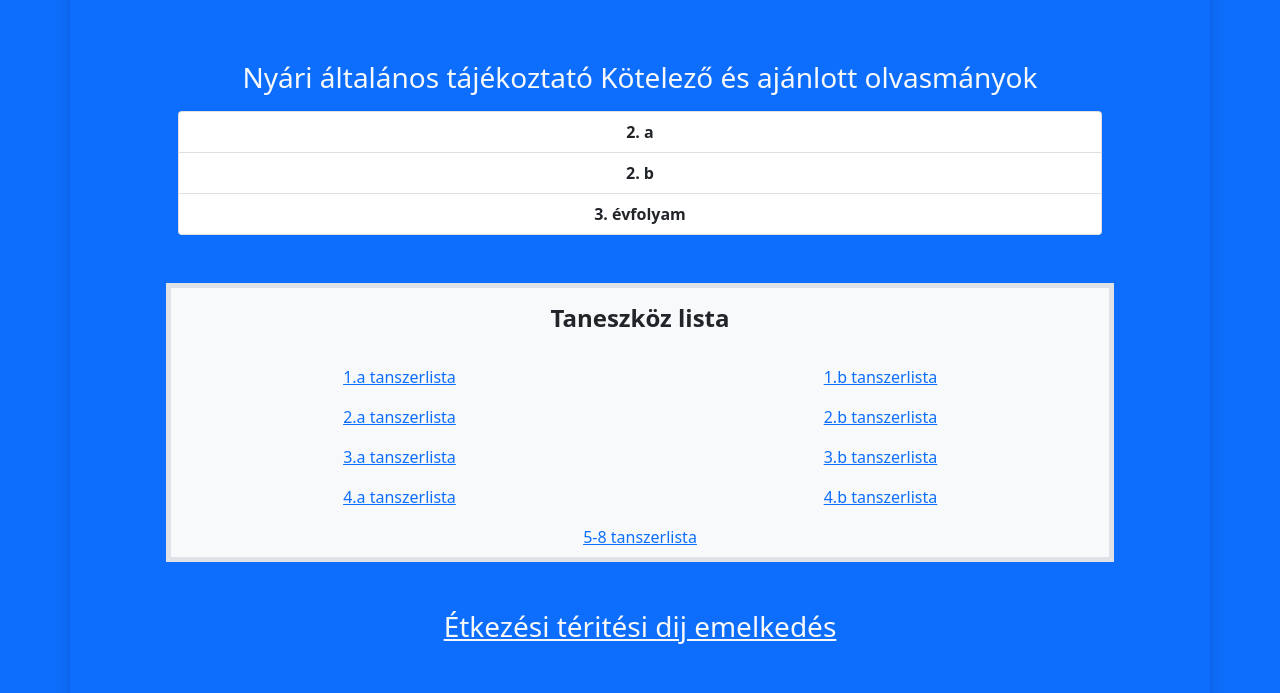
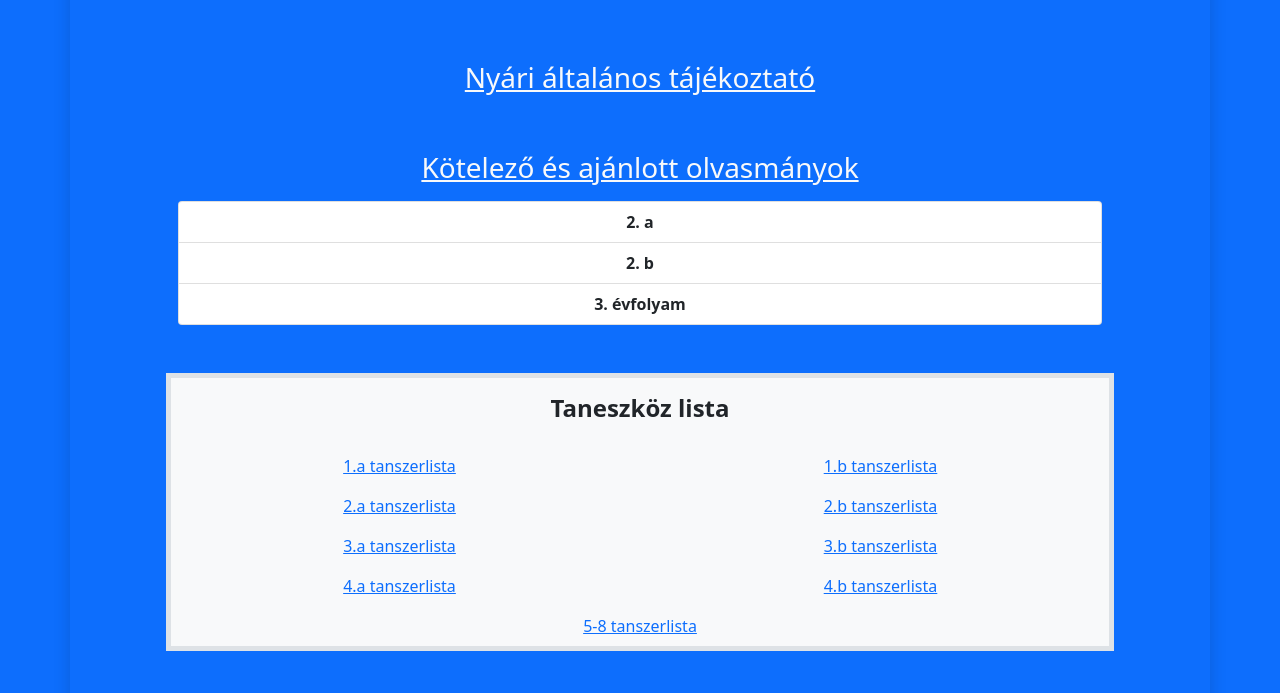
Before and after one commit to bhunor97/Arany-Janos-Altalanos-Iskola, a plain HTML site: page main/index.html in a window 1280 px wide. Shown: the part 1492-2185 px from the top of the page. Drawn offline with nearby package versions, Linux system fonts and the light colour scheme.

Commit message:
"nyári ált. tájékoztató" + "köteleő olvasm." - links added

```diff
--- a/main/index.html
+++ b/main/index.html
@@ -497,8 +497,26 @@
         <!-- bejegyzés_3 -->
         <div class="container text-light fw-bold pt-5">
           <article class="h3">
-            Nyári általános tájékoztató Kötelező és ajánlott olvasmányok
+            <a
+              class="h3 text-light"
+              target="blank"
+              href="../dokumentumok/nyári_tájékoztató/nyári_tájékoztató_általános_2021. nyár(2).pdf"
+            >
+              Nyári általános tájékoztató
+            </a>
           </article>
+          <!-- bejegyzés_4 -->
+          <div class="container pt-5">
+            <article class="h3">
+              <a
+                class="h3 text-light"
+                target="blank"
+                href="../dokumentumok/olvasm/Olvasmánylista_az_5-8._osztályok_számára.pdf"
+                >Kötelező és ajánlott olvasmányok
+              </a>
+            </article>
+          </div>
+
           <div class="list-group mx-5 pt-2">
             <a
               target="blank"
```
Also changed, not shown: 2 other files.
